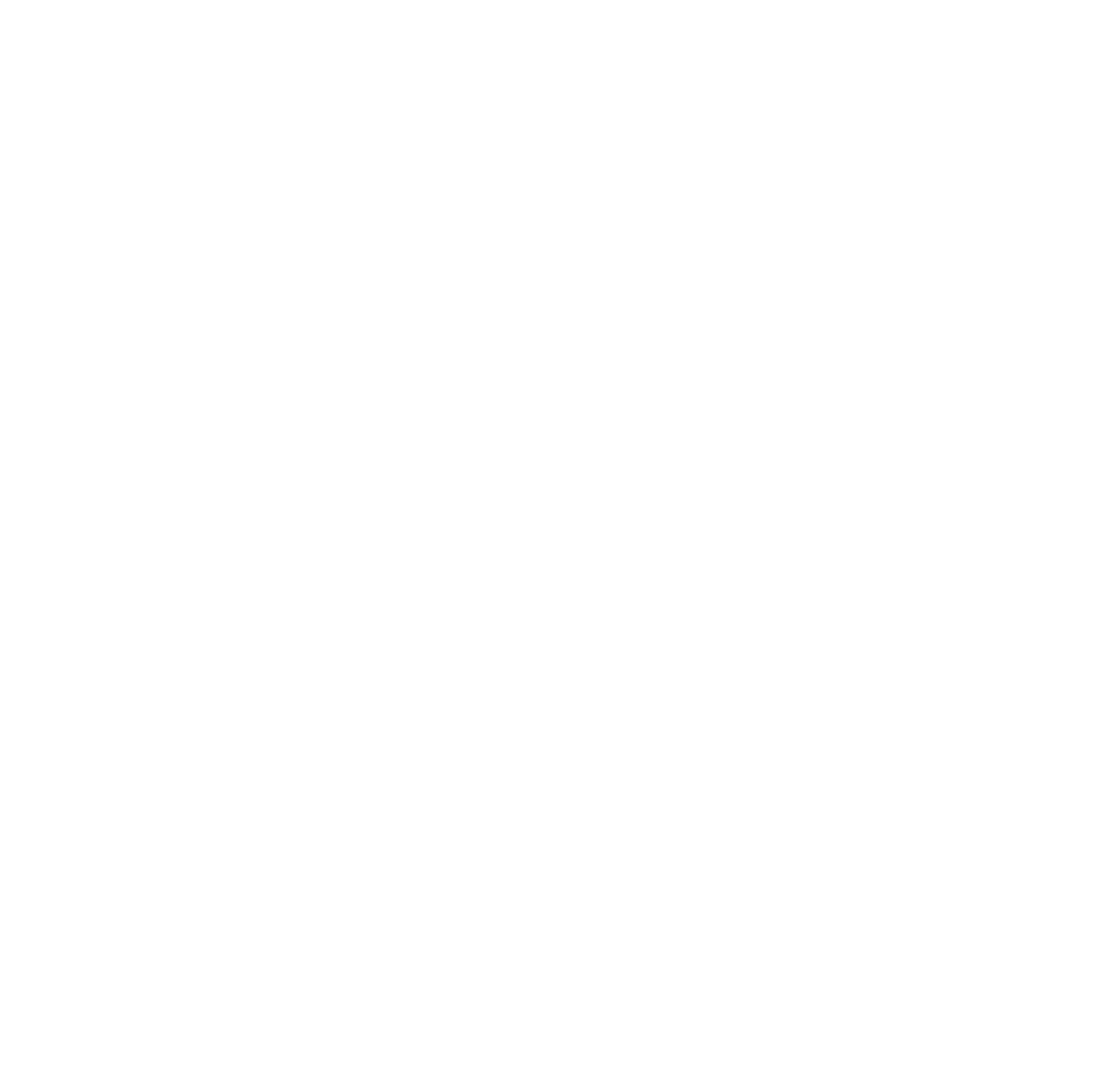
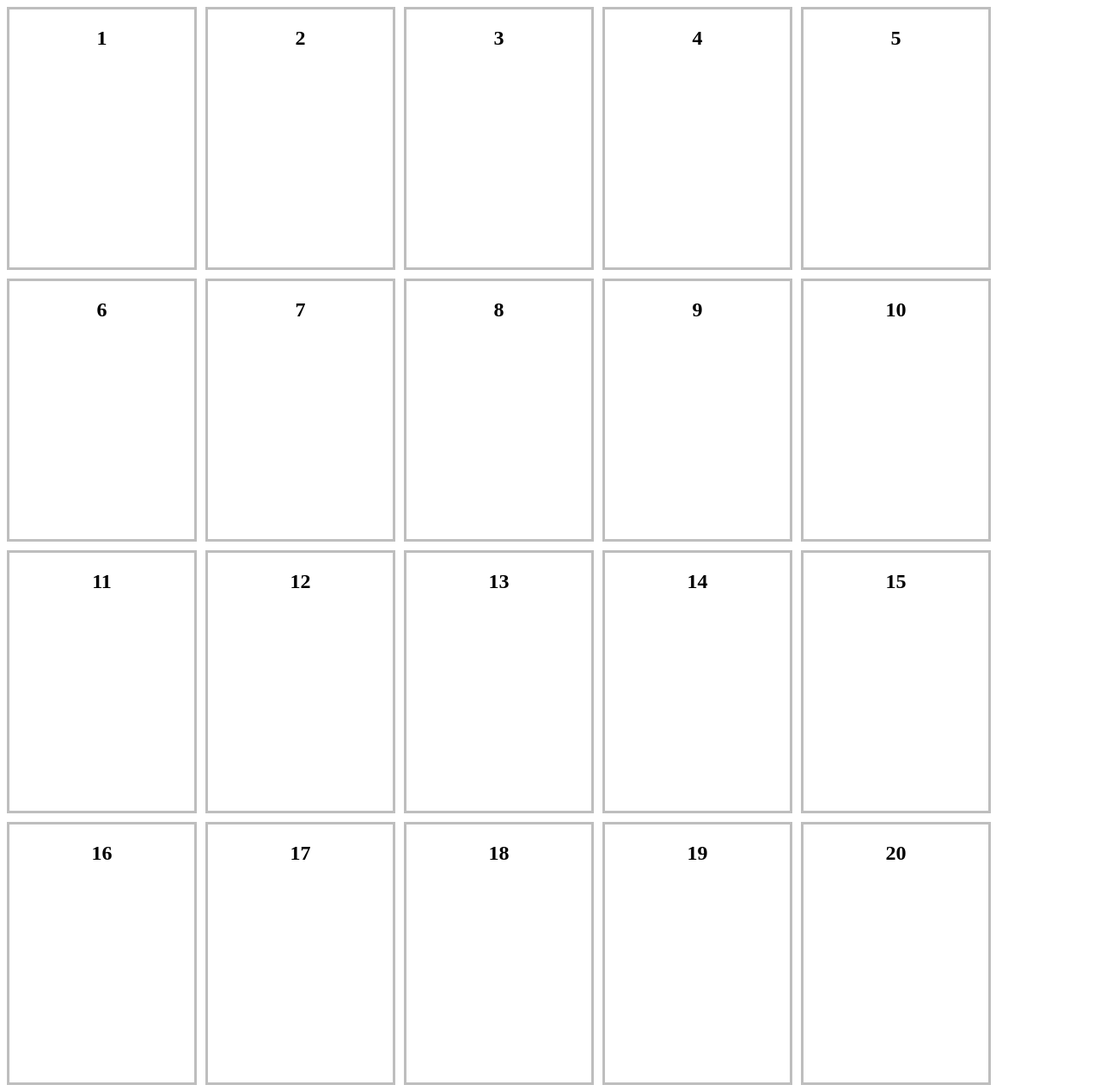
Before and after one commit to Ulyana0505/typic-tasks-AND-calendar-ula-otus, a website: page index.html in a window 1280 px wide. Shown: the top 1269 px of the page at 86% size. Before the commit the page ends 800 px from the top, so only its background shows below. Drawn offline with Linux system fonts and the light colour scheme.

Commit message:
added css

```diff
--- a/index.html
+++ b/index.html
@@ -4,9 +4,104 @@
     <meta charset="UTF-8">
     <meta name="viewport" content="width=device-width, initial-scale=1.0">
     <link rel="icon" href="./icon.svg" type="image/svg+xml" />
+    <link rel="stylesheet" href="src/css/main.css">
     <title>Календарь</title>
 </head>
 <body>
-
+    <div class="calendar-container" id="calendar">
+        <div class="calendar-day">
+            <h2 class="day-number">1</h2>
+        </div>
+        <div class="calendar-day">
+            <h2 class="day-number">2</h2>
+        </div>
+        <div class="calendar-day">
+            <h2 class="day-number">3</h2>
+        </div>
+        <div class="calendar-day">
+            <h2 class="day-number">4</h2>
+        </div>
+        <div class="calendar-day">
+            <h2 class="day-number">5</h2>
+        </div>
+        <div class="calendar-day">
+            <h2 class="day-number">6</h2>
+        </div>
+        <div class="calendar-day">
+            <h2 class="day-number">7</h2>
+        </div>
+        <div class="calendar-day">
+            <h2 class="day-number">8</h2>
+        </div>
+        <div class="calendar-day">
+            <h2 class="day-number">9</h2>
+        </div>
+        <div class="calendar-day">
+            <h2 class="day-number">10</h2>
+        </div>
+        <div class="calendar-day">
+            <h2 class="day-number">11</h2>
+        </div>
+        <div class="calendar-day">
+            <h2 class="day-number">12</h2>
+        </div>
+        <div class="calendar-day">
+            <h2 class="day-number">13</h2>
+        </div>
+        <div class="calendar-day">
+            <h2 class="day-number">14</h2>
+        </div>
+        <div class="calendar-day">
+            <h2 class="day-number">15</h2>
+        </div>
+        <div class="calendar-day">
+            <h2 class="day-number">16</h2>
+        </div>
+        <div class="calendar-day">
+            <h2 class="day-number">17</h2>
+        </div>
+        <div class="calendar-day">
+            <h2 class="day-number">18</h2>
+        </div>
+        <div class="calendar-day">
+            <h2 class="day-number">19</h2>
+        </div>
+        <div class="calendar-day">
+            <h2 class="day-number">20</h2>
+        </div>
+        <div class="calendar-day">
+            <h2 class="day-number">21</h2>
+        </div>
+        <div class="calendar-day">
+            <h2 class="day-number">22</h2>
+        </div>
+        <div class="calendar-day">
+            <h2 class="day-number">23</h2>
+        </div>
+        <div class="calendar-day">
+            <h2 class="day-number">24</h2>
+        </div>
+        <div class="calendar-day">
+            <h2 class="day-number">25</h2>
+        </div>
+        <div class="calendar-day">
+            <h2 class="day-number">26</h2>
+        </div>
+        <div class="calendar-day">
+            <h2 class="day-number">27</h2>
+        </div>
+        <div class="calendar-day">
+            <h2 class="day-number">28</h2>
+        </div>
+        <div class="calendar-day">
+            <h2 class="day-number">29</h2>
+        </div>
+        <div class="calendar-day">
+            <h2 class="day-number">30</h2>
+        </div>
+        <div class="calendar-day">
+            <h2 class="day-number">31</h2>
+        </div>
+    </div>
 </body>
 </html>
--- /dev/null
+++ b/src/css/main.css
@@ -0,0 +1,19 @@
+.calendar-container{
+    display: flex;
+    flex-direction: row;
+    flex-wrap: wrap;
+    gap: 10px;
+}
+
+.calendar-day{
+    width: 215px;
+    height: 300px;
+    border-width:1;
+    border-color: rgb(190,190,190);
+    border-style: solid;
+
+}
+
+.day-number{
+    text-align: center;
+}
```
Also changed, not shown: src/index.ts (+14 -1 lines).
